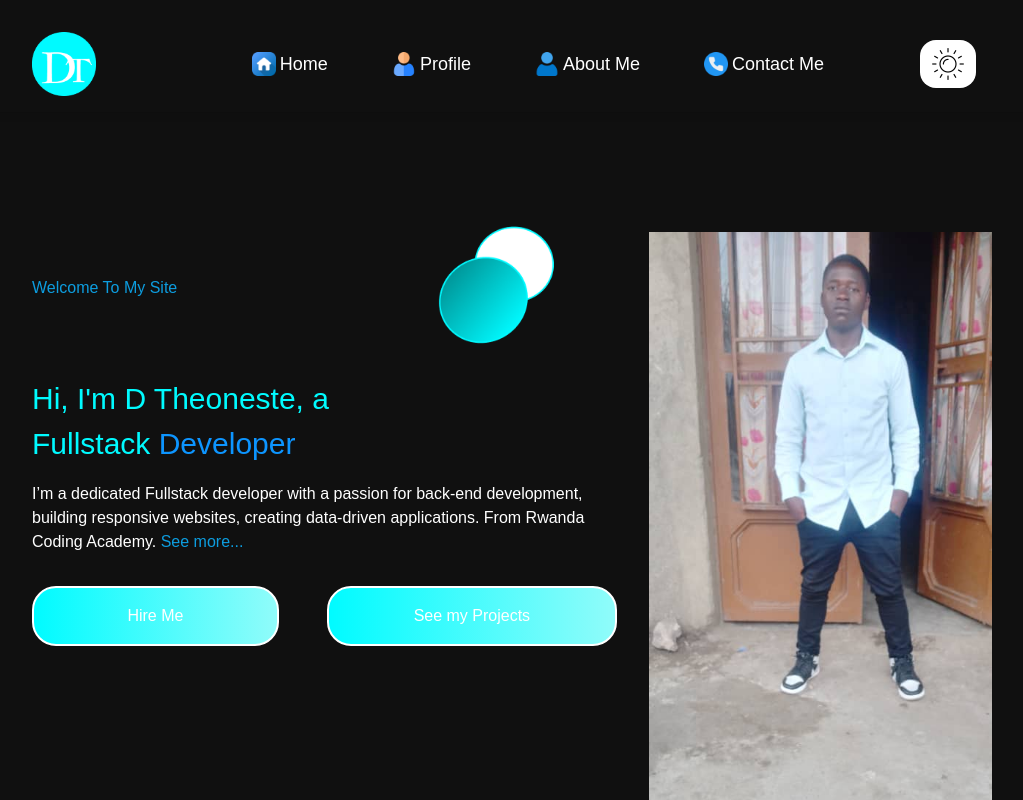
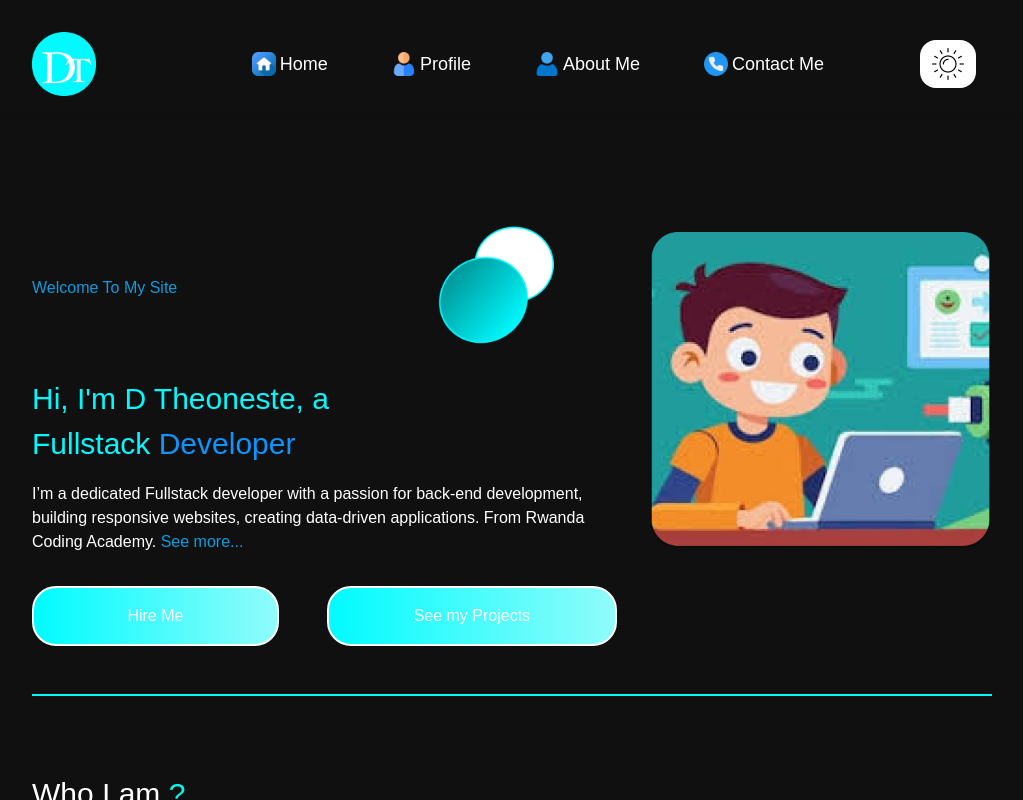
Before and after one commit to Theoneste-dev-dotcom/my_portifolio, a Next.js app: page / in a window 1280 px wide. Shown: the top 800 px of the page, without its empty margins (128-1151 px from the left). Built offline with nearby package versions, Linux system fonts and the light colour scheme.

Commit message:
profiles

```diff
--- a/src/components/Hero.tsx
+++ b/src/components/Hero.tsx
@@ -1,7 +1,7 @@
 import React from 'react'
+import holder from '../images/holder.png'
 import bubbles from '../images/bubles.png'
 import Image from 'next/image'
-import photo from '../images/photo.jpg'
 function Hero() {
   return (
     <>
@@ -23,7 +23,7 @@ function Hero() {
         </div>
       </div>
       <div className='w-[100%] lg:w-[50%] sm:w-[100%] mt-16'>
-        <Image  alt='holder' src={photo}/>
+        <Image  alt='holder' src={holder}/>
       </div>
     </div>
     <div className='border-t-2 border-[#00faff] mx- md:mx-40 my-10'></div>
```
